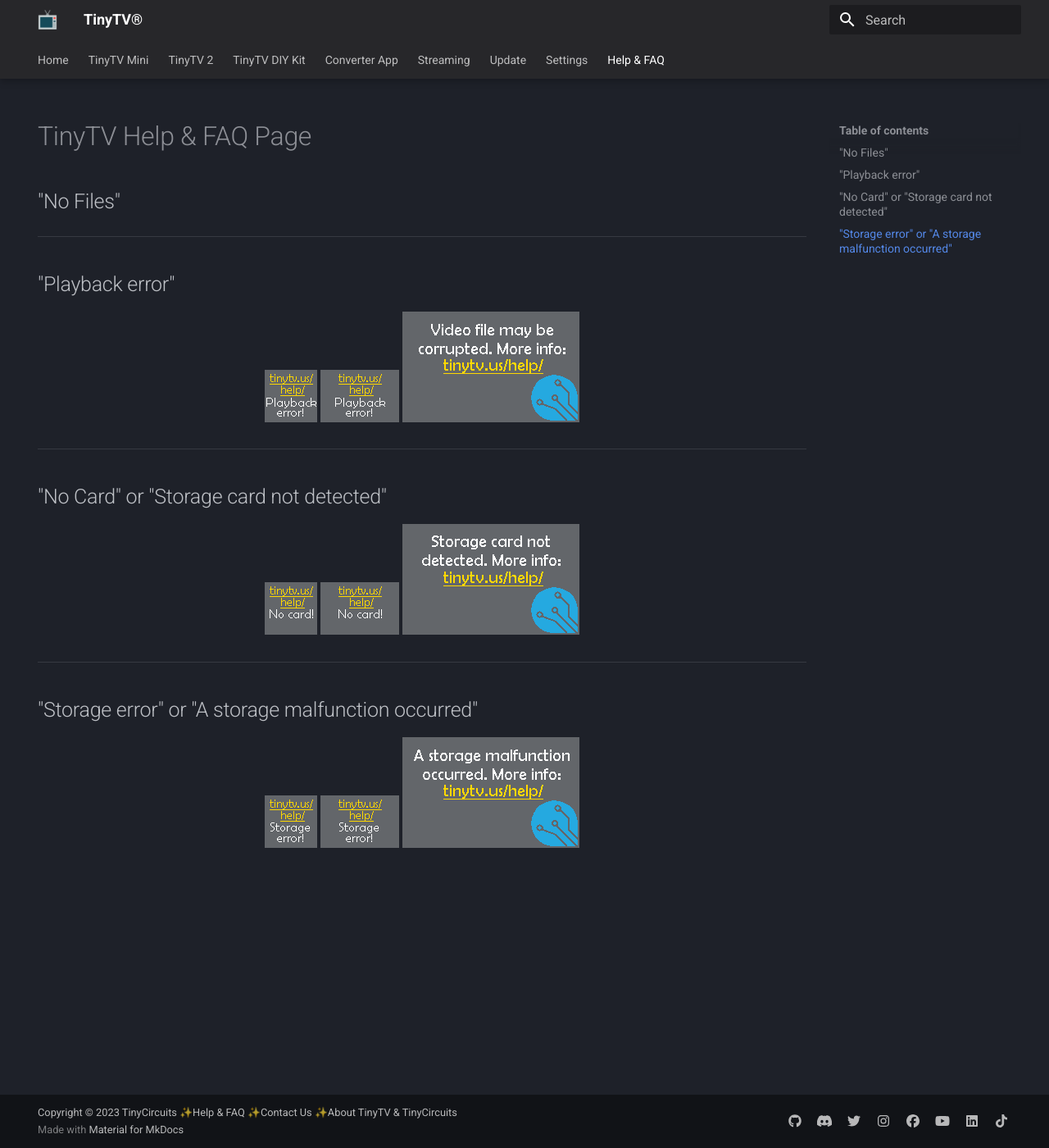
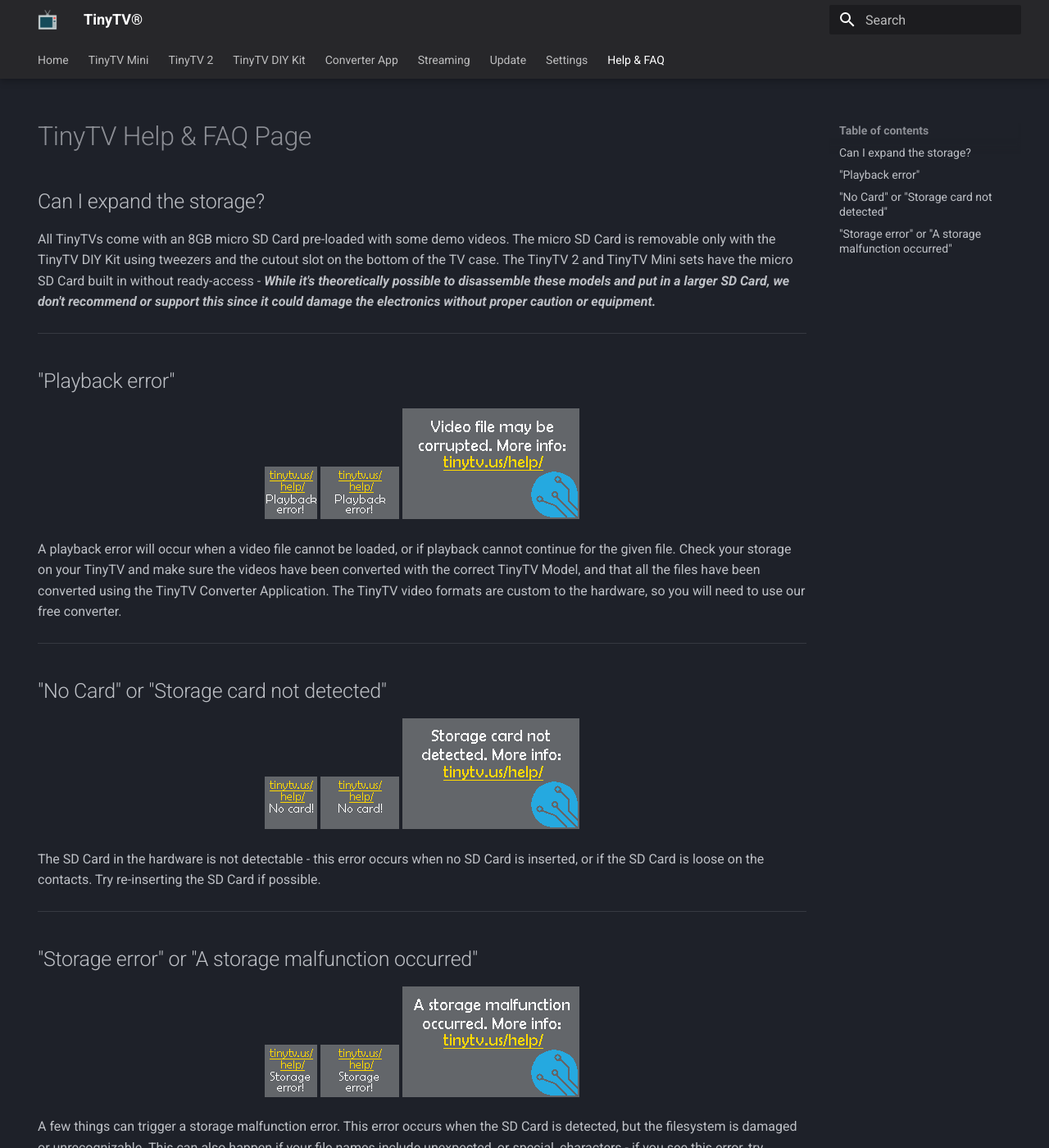
Before and after one commit to TinyCircuits/TinyTV-site, an MkDocs documentation site: the page built from docs/help.md, in a window 1280 px wide and 1400 px high. Shown: the whole window at 82% size. Built offline with MkDocs 1.6.1 and Material for MkDocs 9.7.7, drawn with Linux system fonts in a browser that asks for light colours; some of the changed text lies outside the part shown.

Commit message:
workable faq

```diff
--- a/docs/help.md
+++ b/docs/help.md
@@ -6,7 +6,10 @@
 # TinyTV Help & FAQ Page
 
 
-## "No Files"
+## Can I expand the storage?
+
+All TinyTVs come with an 8GB micro SD Card pre-loaded with some demo videos. The micro SD Card is removable only with the TinyTV DIY Kit using tweezers and the cutout slot on the bottom of the TV case. The TinyTV 2 and TinyTV Mini sets have the micro SD Card built in without ready-access - ***While it's theoretically possible to disassemble these models and put in a larger SD Card, we don't recommend or support this since it could damage the electronics without proper caution or equipment.***
+
 
 
 ---
@@ -19,6 +22,8 @@
 <img src="../images/PlaybackErrorSplash_216x135.png" alt="TinyTV Playback error TinyTV 2" />
 </center>
 
+A playback error will occur when a video file cannot be loaded, or if playback cannot continue for the given file. Check your storage on your TinyTV and make sure the videos have been converted with the correct TinyTV Model, and that all the files have been converted using the TinyTV Converter Application. The TinyTV video formats are custom to the hardware, so you will need to use our free converter.
+
 ---
 
 ## "No Card" or "Storage card not detected"
@@ -29,6 +34,8 @@
 <img src="../images/NoCardSplash_216x135.png" alt="TinyTV No card error TinyTV 2" />
 </center>
 
+The SD Card in the hardware is not detectable - this error occurs when no SD Card is inserted, or if the SD Card is loose on the contacts. Try re-inserting the SD Card if possible.
+
 ---
 
 ## "Storage error" or "A storage malfunction occurred"
@@ -38,3 +45,6 @@
 <img src="../images/StorageErrorSplash_96x64.png" alt="TinyTV Storage error TinyTV DIY Kit" />
 <img src="../images/StorageErrorSplash_216x135.png" alt="TinyTV Storage error TinyTV 2" />
 </center>
+
+
+A few things can trigger a storage malfunction error. This error occurs when the SD Card is detected, but the filesystem is damaged or unrecognizable. This can also happen if your file names include unexpected, or special, characters - if you see this error, try changing the names of your files on the SD Card
--- a/docs/overrides/home.html
+++ b/docs/overrides/home.html
@@ -246,7 +246,7 @@
                     class="md-button md-button--primary">
                     Convert Videos
                 </a>
-                <a href="https://tinycircuits.com/" title="Go to TinyCircuits Main Website" class="md-button">
+                <a href="https://tinycircuits.com/collections/tinytvs" target="_blank" title="Go to TinyCircuits Main Website TinyTV section" class="md-button">
                 <!-- <a href="https://tinycircuits.com/" title="{{ lang.t('source.link.title') }}" class="md-button"> -->
                     Buy a TinyTV®
                 </a>
@@ -276,7 +276,7 @@
 
 
     <div class="feature-item">
-        <a href="https://learn.tinycircuits.com/Kits/TinyTV-DIY-Kit/" title="Jump to TinyTV DIY Kit Assembly Tutorial">
+        <a href="TinyTV-DIY-Kit/TinyTV-DIY-Kit" title="Jump to TinyTV DIY Kit Assembly Tutorial">
         <center><h2> Get Started with TinyTV DIY Kit </h2></center>
         <center><img src="images/tinytvdiy.svg" alt="TinyTV DIY Kit" style="height:180px; object-fit:scale-down;" class="filter-svg" /></center>
         </a>
--- a/docs/overrides/partials/copyright.html
+++ b/docs/overrides/partials/copyright.html
@@ -26,7 +26,7 @@
     <div class="md-copyright__highlight">
         {{ config.copyright }}
         <a href="/help" alt="TinyTV support, help, and frequently asked questions">✨Help & FAQ</a>
-        <a href="/About/#Contact-us" alt="Contact TinyCircuits support">✨Contact Us</a>
+        <a href="/About#Contact-us" alt="Contact TinyCircuits support">✨Contact Us</a>
         <a href="/About" alt="Read about the TinyTV, its history, and the company TinyCircuits">✨About TinyTV & TinyCircuits</a>
     </div>
     {% endif %}
```
